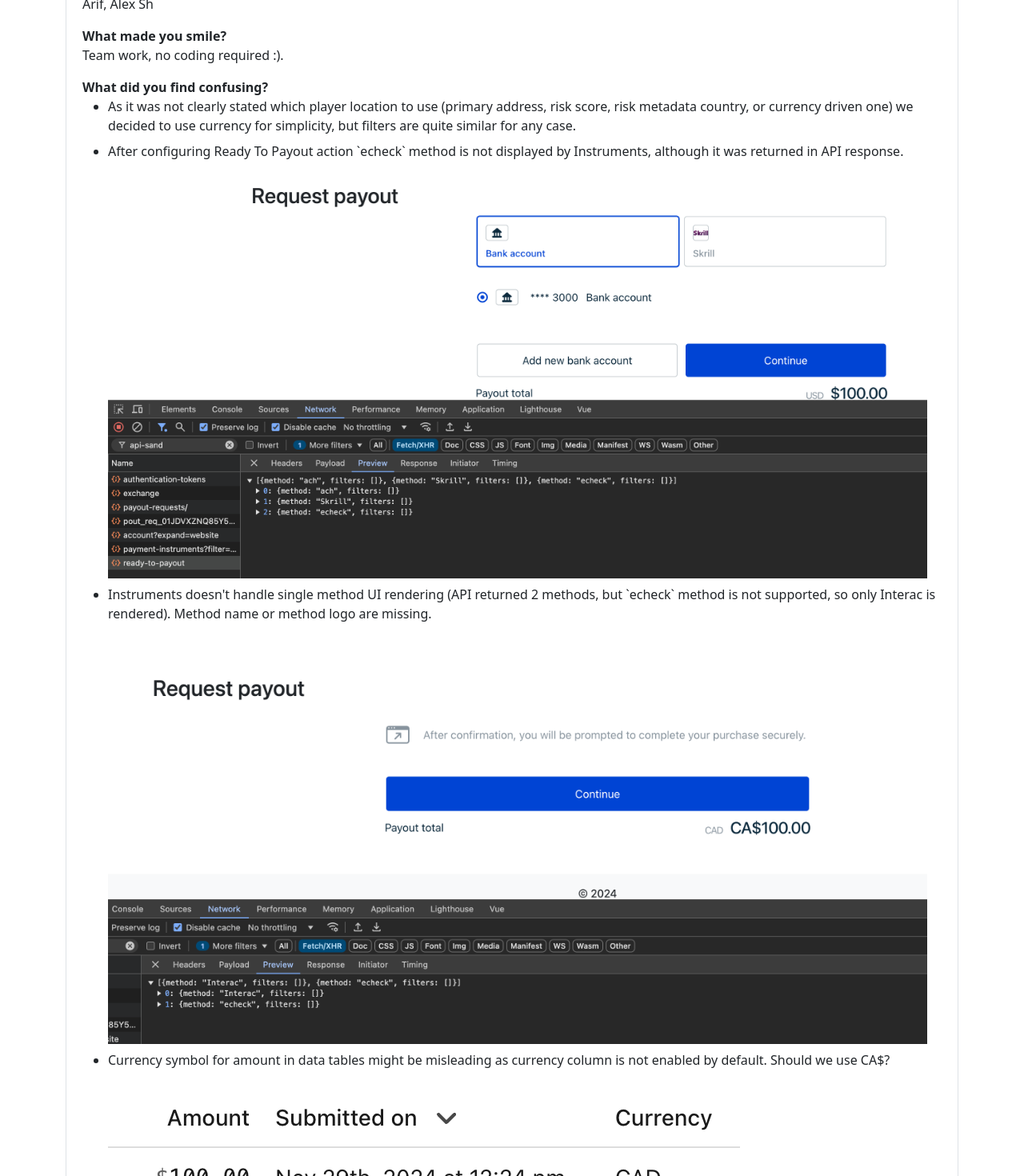
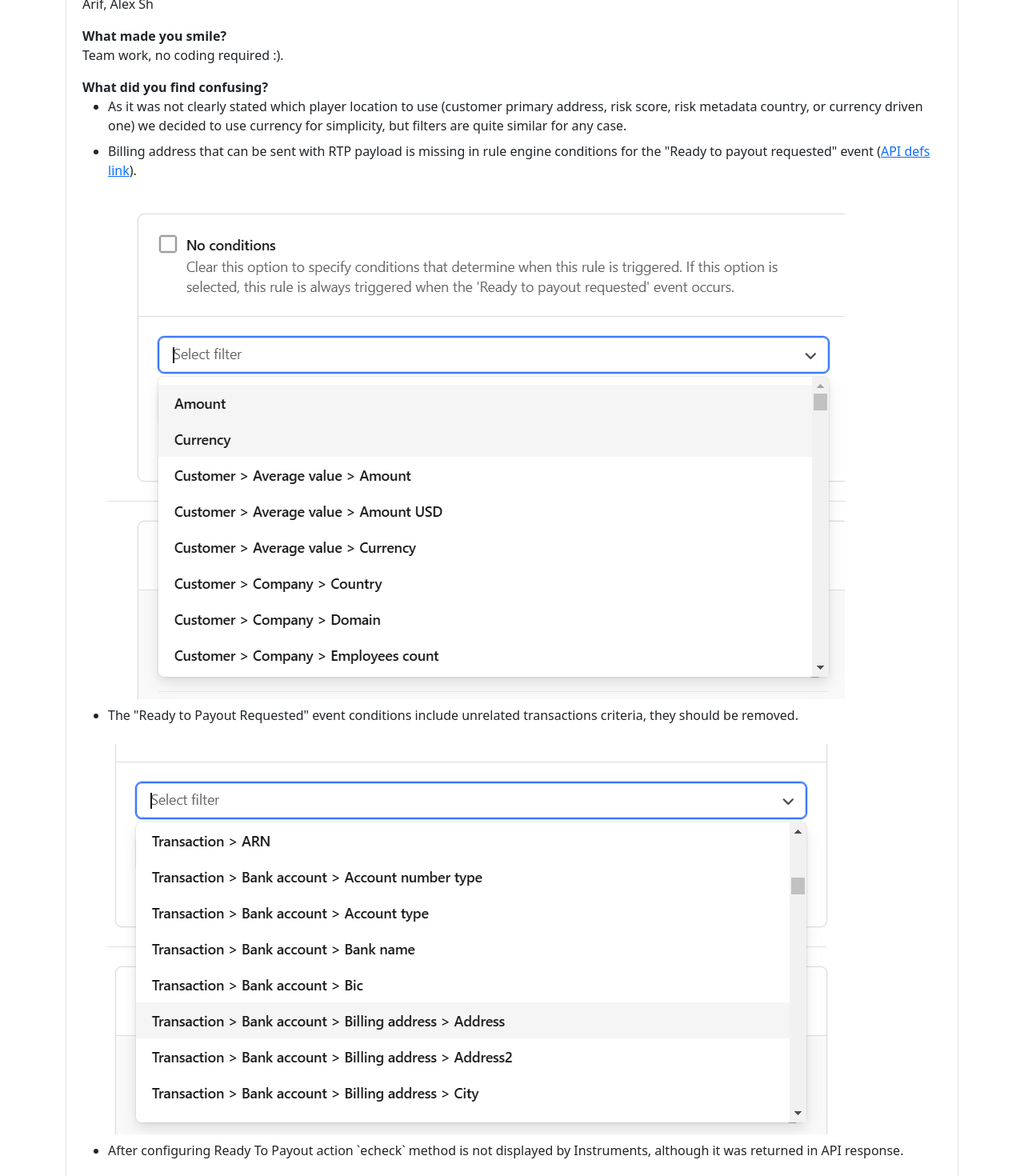
Before and after one commit to ashkarpetin/phronesis-training, a Vue app: page /debriefs in a window 1280 px wide. Shown: the part 260-1730 px from the top of the page at 80% size. Built offline with nearby package versions, Linux system fonts and the light colour scheme.

Commit message:
Describe more issues

```diff
--- a/src/views/DebriefsView.vue
+++ b/src/views/DebriefsView.vue
@@ -34,9 +34,28 @@
             <ul>
               <li class="mb-2">
                 As it was not clearly stated which player location to use
-                (primary address, risk score, risk metadata country, or currency
-                driven one) we decided to use currency for simplicity, but
-                filters are quite similar for any case.
+                (customer primary address, risk score, risk metadata country, or
+                currency driven one) we decided to use currency for simplicity,
+                but filters are quite similar for any case.
+              </li>
+              <li class="mb-2">
+                Billing address that can be sent with RTP payload is missing in
+                rule engine conditions for the "Ready to payout requested" event
+                (<a
+                  href="https://www.rebilly.com/catalog/all/storefront-purchases/storefrontpostreadytopayout#storefront-purchases/storefrontpostreadytopayout/t=request&path=billingaddress"
+                  target="_blank"
+                  >API defs link</a
+                >).
+                <div class="mt-4">
+                  <img src="../assets/debriefs/17/scr4.png" />
+                </div>
+              </li>
+              <li class="mb-2">
+                The "Ready to Payout Requested" event conditions include
+                unrelated transactions criteria, they should be removed.
+                <div class="mt-4">
+                  <img src="../assets/debriefs/17/scr5.png" />
+                </div>
               </li>
               <li class="mb-2">
                 After configuring Ready To Payout action `echeck` method is not
@@ -49,13 +68,15 @@
               <li class="mb-2">
                 Instruments doesn't handle single method UI rendering (API
                 returned 2 methods, but `echeck` method is not supported, so
-                only Interac is rendered). Method name or method logo are missing.
+                only Interac is rendered). Method name or method logo are
+                missing.
                 <div class="mt-4">
                   <img src="../assets/debriefs/17/scr2.png" />
                 </div>
               </li>
               <li class="mb-2">
-                Currency symbol for amount in data tables might be misleading as currency column is not enabled by default. Should we use CA$?
+                Currency symbol for amount in data tables might be misleading as
+                currency column is not enabled by default. Should we use CA$?
                 <div class="mt-4">
                   <img src="../assets/debriefs/17/scr3.png" />
                 </div>
```
Also changed, not shown: src/assets/debriefs/17/scr4.png (added), src/assets/debriefs/17/scr5.png (added).
